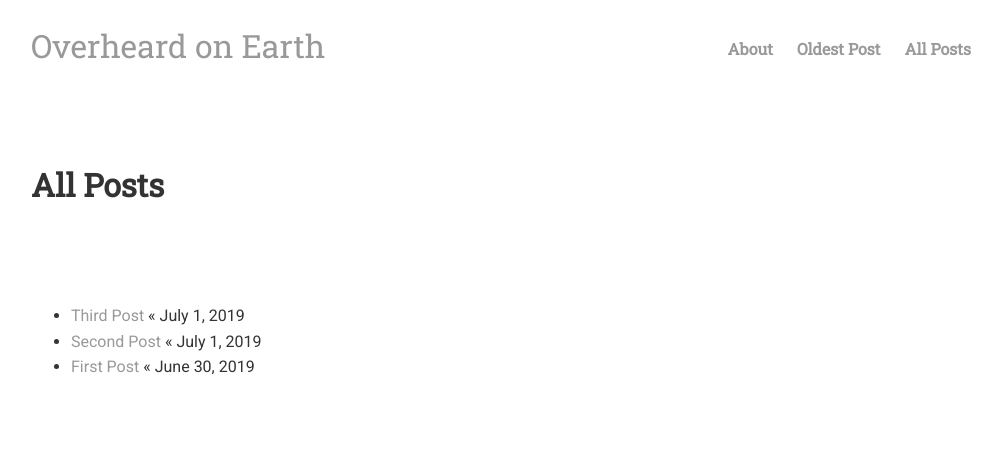
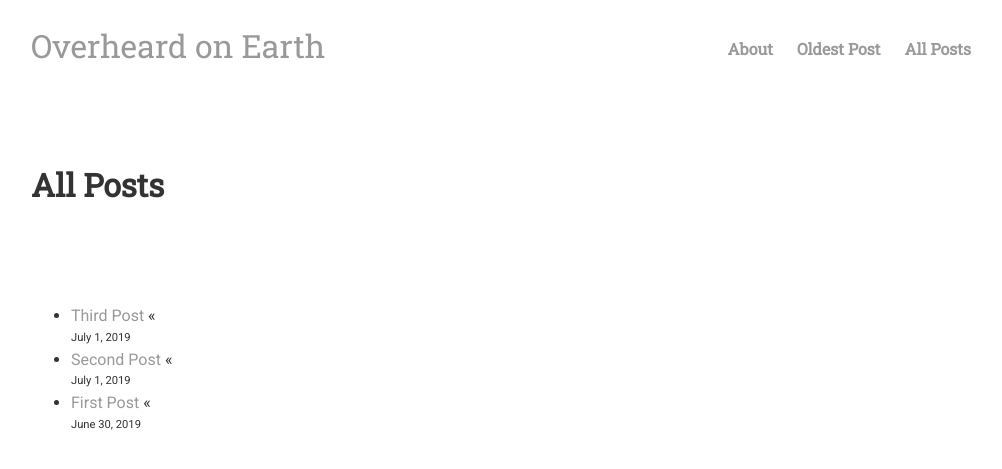
Before and after one commit to overheardonearth/overheardonearth.github.io, a Jekyll site: the page built from all-posts/index.html, in a window 1280 px wide. Shown: the top 469 px of the page, without its empty margins (129-1131 px from the left). Built offline with Jekyll 4.4.1, drawn with Linux system fonts in a browser that asks for light colours.

Commit message:
Update index.html

```diff
--- a/all-posts/index.html
+++ b/all-posts/index.html
@@ -4,6 +4,7 @@ title: All Posts
 ---
 	<ul>
 	  {% for post in site.posts %}
-	    <li><a href="{{ post.url }}">{{ post.title }}</a> &laquo; <span>{{ post.date | date: "%B %-d, %Y" }}</span></li>
+	    <li><a href="{{ post.url }}">{{ post.title }}</a> &laquo; <span>
+		    <div class="date-format">{{ post.date | date: "%B %-d, %Y" }}</span></div></li>
 	  {% endfor %}
 	</ul>
```
